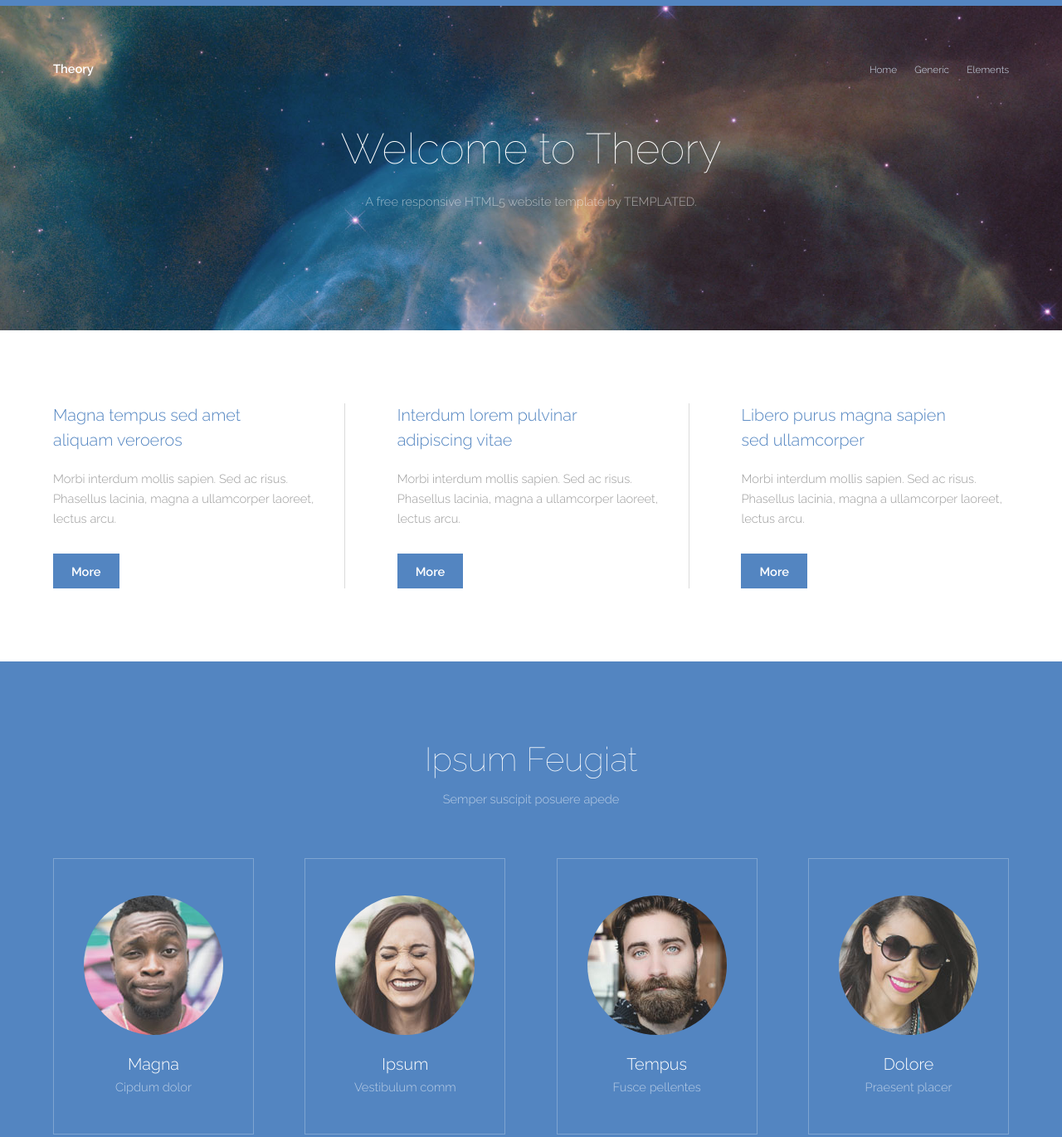
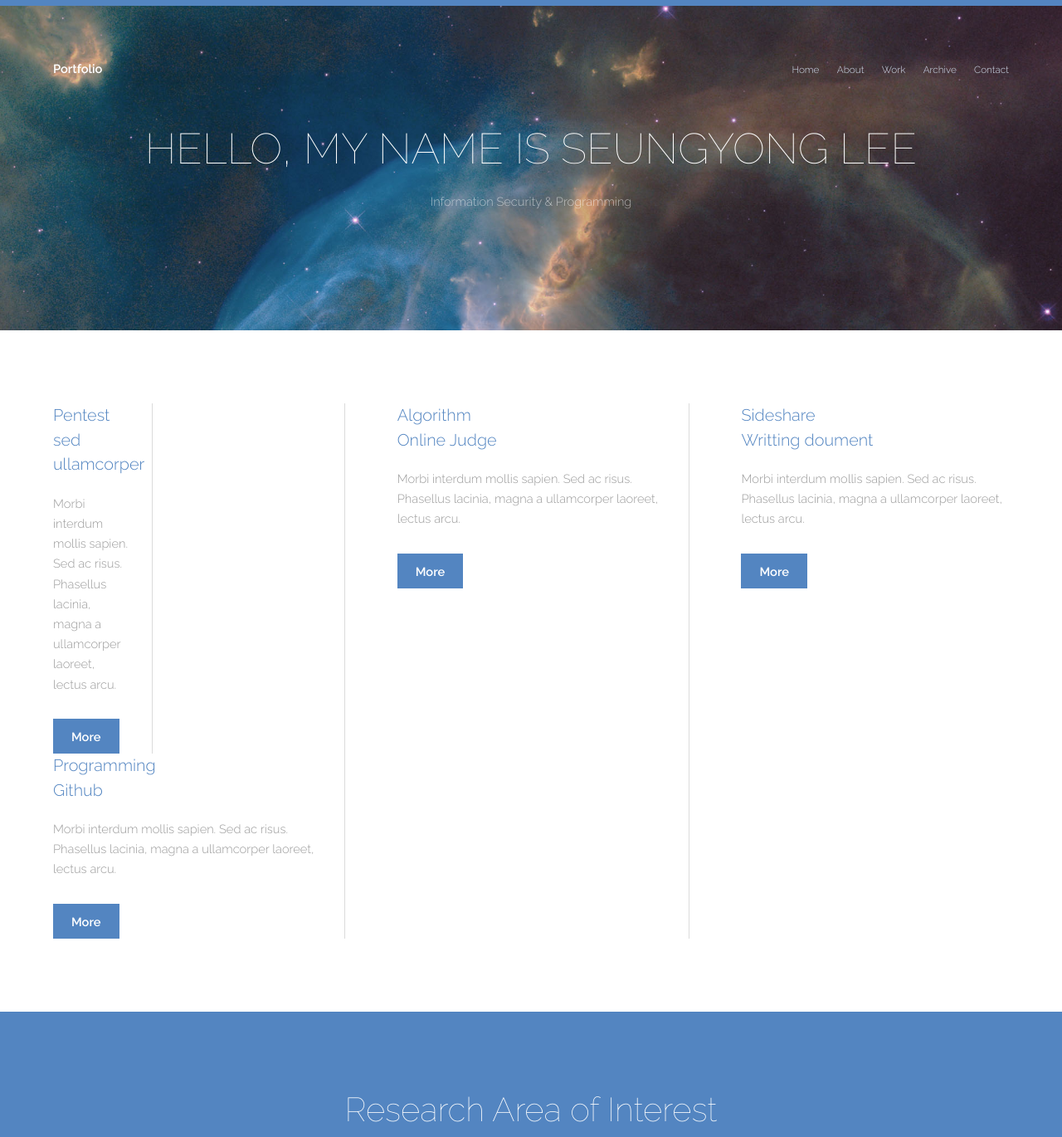
Before and after one commit to bongbongco/bongbongco-homepage, a plain HTML site: page index.html in a window 1280 px wide. Shown: the top 1370 px of the page at 83% size. Drawn offline with Linux system fonts and the light colour scheme.

Commit message:
메뉴 및 설명글 수정

```diff
--- a/index.html
+++ b/index.html
@@ -6,7 +6,7 @@
 -->
 <html>
 	<head>
-		<title>Theory by TEMPLATED</title>
+		<title>HELLO, MY NAME IS SEUNGYONG LEE</title>
 		<meta charset="utf-8" />
 		<meta name="viewport" content="width=device-width, initial-scale=1" />
 		<link rel="stylesheet" href="assets/css/main.css" />
@@ -16,11 +16,13 @@
 		<!-- Header -->
 			<header id="header">
 				<div class="inner">
-					<a href="index.html" class="logo">Theory</a>
+					<a href="index.html" class="logo">Portfolio</a>
 					<nav id="nav">
 						<a href="index.html">Home</a>
-						<a href="generic.html">Generic</a>
-						<a href="elements.html">Elements</a>
+                        <a href="generic.html">About</a>
+                        <a href="elements.html">Work</a>
+                        <a href="elements.html">Archive</a>
+                        <a href="elements.html">Contact</a>
 					</nav>
 					<a href="#navPanel" class="navPanelToggle"><span class="fa fa-bars"></span></a>
 				</div>
@@ -28,8 +30,8 @@
 
 		<!-- Banner -->
 			<section id="banner">
-				<h1>Welcome to Theory</h1>
-				<p>A free responsive HTML5 website template by TEMPLATED.</p>
+				<h1>HELLO, MY NAME IS SEUNGYONG LEE</h1>
+				<p>Information Security & Programming</p>
 			</section>
 
 		<!-- One -->
@@ -37,8 +39,17 @@
 				<div class="inner">
 					<div class="flex flex-3">
 						<article>
+						<article>
 							<header>
-								<h3>Magna tempus sed amet<br /> aliquam veroeros</h3>
+								<h3>Pentest<br /> sed ullamcorper</h3>
+							</header>
+							<p>Morbi interdum mollis sapien. Sed ac risus. Phasellus lacinia, magna a ullamcorper laoreet, lectus arcu.</p>
+							<footer>
+								<a href="#" class="button special">More</a>
+							</footer>
+						</article>
+                            <header>
+								<h3>Programming<br /> Github</h3>
 							</header>
 							<p>Morbi interdum mollis sapien. Sed ac risus. Phasellus lacinia, magna a ullamcorper laoreet, lectus arcu.</p>
 							<footer>
@@ -47,7 +58,7 @@
 						</article>
 						<article>
 							<header>
-								<h3>Interdum lorem pulvinar<br /> adipiscing vitae</h3>
+								<h3>Algorithm<br /> Online Judge</h3>
 							</header>
 							<p>Morbi interdum mollis sapien. Sed ac risus. Phasellus lacinia, magna a ullamcorper laoreet, lectus arcu.</p>
 							<footer>
@@ -56,7 +67,7 @@
 						</article>
 						<article>
 							<header>
-								<h3>Libero purus magna sapien<br /> sed ullamcorper</h3>
+								<h3>Sideshare<br /> Writting doument</h3>
 							</header>
 							<p>Morbi interdum mollis sapien. Sed ac risus. Phasellus lacinia, magna a ullamcorper laoreet, lectus arcu.</p>
 							<footer>
@@ -71,7 +82,7 @@
 			<section id="two" class="wrapper style1 special">
 				<div class="inner">
 					<header>
-						<h2>Ipsum Feugiat</h2>
+						<h2>Research Area of Interest</h2>
 						<p>Semper suscipit posuere apede</p>
 					</header>
 					<div class="flex flex-4">
@@ -79,28 +90,28 @@
 							<div class="image round">
 								<img src="images/pic03.jpg" alt="Person 1" />
 							</div>
-							<h3>Magna</h3>
+							<h3>Pentest</h3>
 							<p>Cipdum dolor</p>
 						</div>
 						<div class="box person">
 							<div class="image round">
 								<img src="images/pic04.jpg" alt="Person 2" />
 							</div>
-							<h3>Ipsum</h3>
+							<h3>Secure Coding</h3>
 							<p>Vestibulum comm</p>
 						</div>
 						<div class="box person">
 							<div class="image round">
 								<img src="images/pic05.jpg" alt="Person 3" />
 							</div>
-							<h3>Tempus</h3>
+							<h3>Programming</h3>
 							<p>Fusce pellentes</p>
 						</div>
 						<div class="box person">
 							<div class="image round">
 								<img src="images/pic06.jpg" alt="Person 4" />
 							</div>
-							<h3>Dolore</h3>
+							<h3>Machine Learning</h3>
 							<p>Praesent placer</p>
 						</div>
 					</div>
```
Also changed, not shown: about.html (added, +92 -0 lines).
